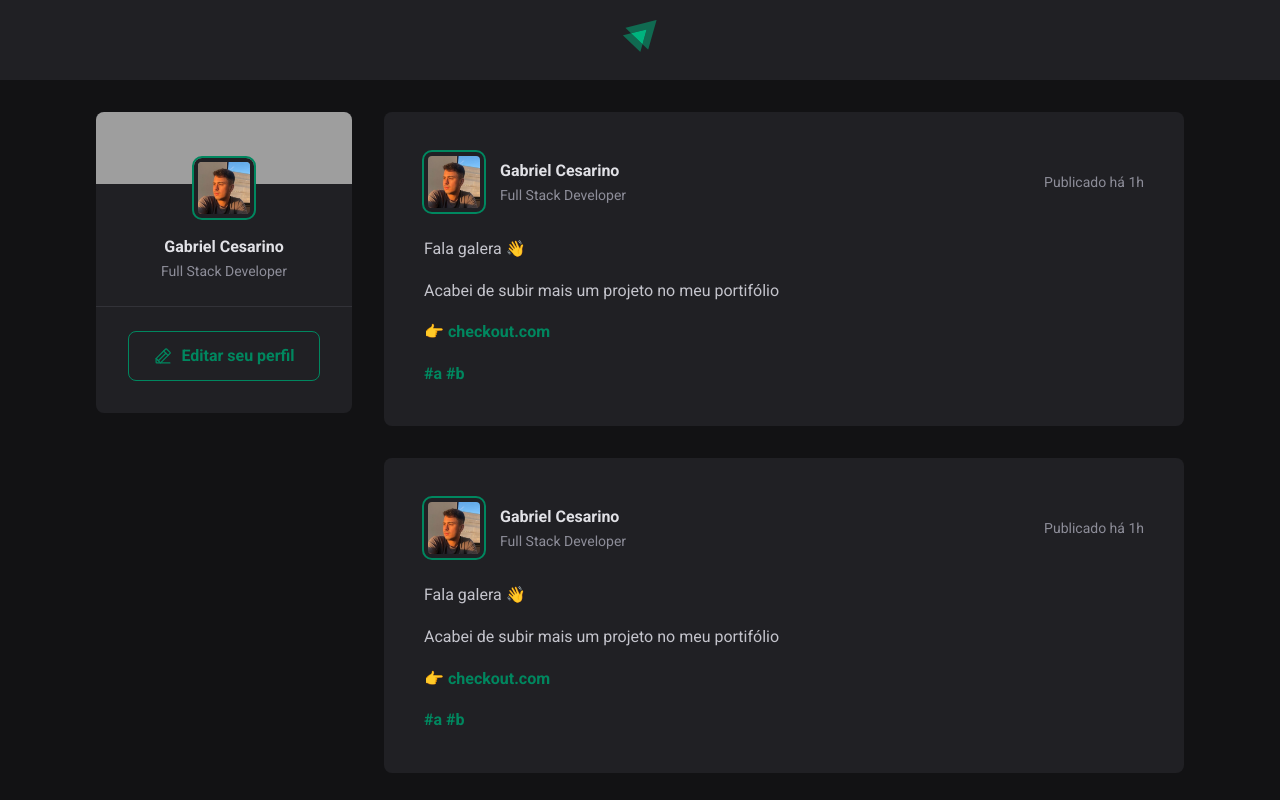
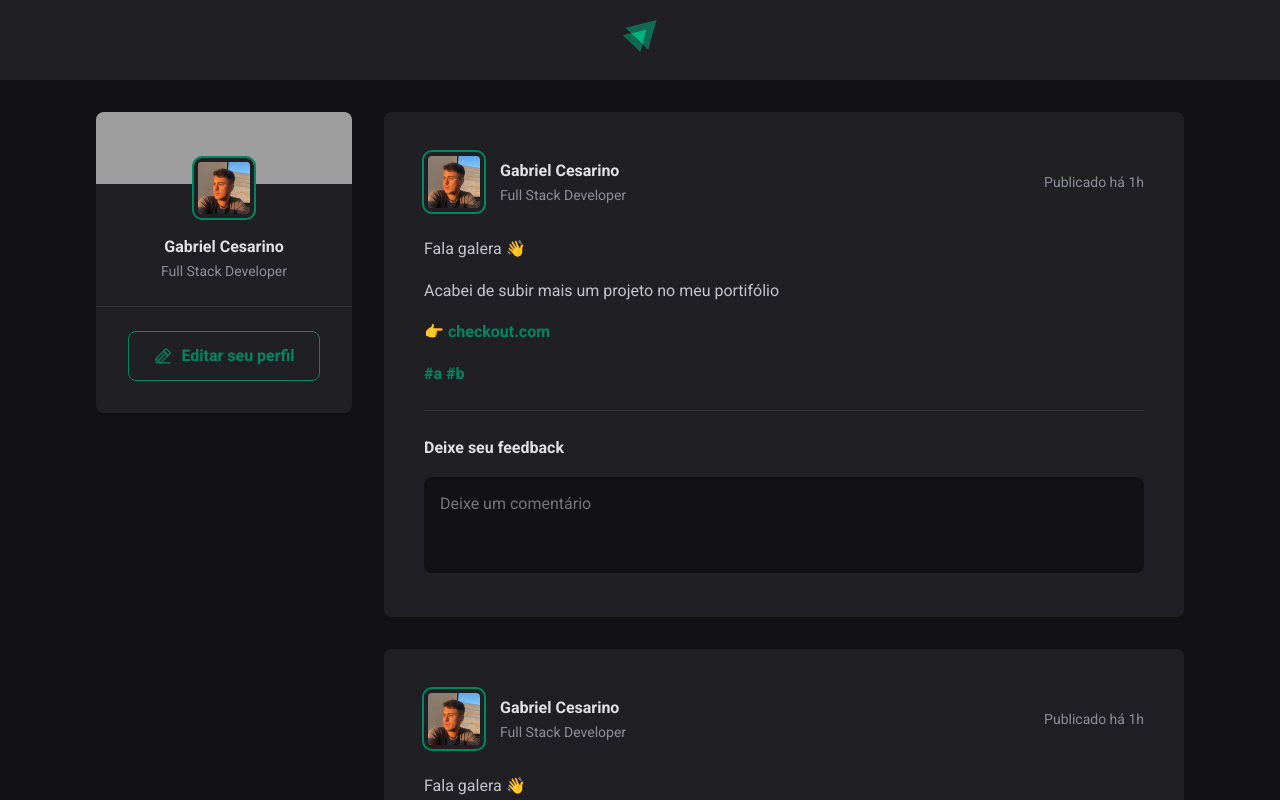
Before and after one commit to gabrielCesarino/ignite-feed, a React (Vite) app: page / in a window 1280 px wide. Shown: the top 800 px of the page. Built offline with nearby package versions, Linux system fonts and the light colour scheme; grey boxes are pictures that could not be loaded.

Commit message:
style: commentForm

```diff
--- a/src/components/Post.jsx
+++ b/src/components/Post.jsx
@@ -26,6 +26,16 @@
                     <a href="#">#b</a>
                 </p>
             </div>
+
+            <form className={styles.commentForm}>
+                <strong>Deixe seu feedback</strong>
+                <textarea
+                    placeholder='Deixe um comentário'
+                />
+                <footer>
+                    <button type='submit'>Publicar  </button>
+                </footer>
+            </form>
         </article>
     )
 }
--- a/src/components/Post.module.scss
+++ b/src/components/Post.module.scss
@@ -67,4 +67,55 @@
             }
         }
     }
+
+    .commentForm {
+        width: 100%;
+        margin-top: 1.5rem;
+        padding-top: 1.5rem;
+        border-top: 1px solid var(--gray-600);
+
+        & > strong {
+            line-height: 1.6;
+            color: var(--gray-100);
+        }
+
+        textarea {
+            width: 100%;
+            background: var(--gray-900);
+            resize: none;
+            height: 6rem;
+            padding: 1rem;
+            border: none;
+            border-radius: 8px;
+            color: var(--gray-100);
+            line-height: 1.4;
+            margin-top: 1rem;
+        }
+
+        footer {
+            visibility: hidden;
+            max-height: 0;
+        }
+
+        &:focus-within footer {
+            visibility: visible;
+            max-height: none;
+        }
+
+        button[type=submit] {
+            padding: 1rem 1.5rem;
+            margin-top: 1rem;
+            border-radius: 8px;
+            border: 0;
+            background: var(--green-500);
+            color: var(--white);
+            font-weight: bold;
+            cursor: pointer;
+            transition: background-color 0.1s;
+
+            &:hover{
+                background: var(--green-300);
+            }
+        }
+    }
 }
--- a/src/global.scss
+++ b/src/global.scss
@@ -10,6 +10,11 @@
 
     --green-300: #00B37E;
     --green-500: #00875f;
+  }
+
+  :focus {
+    outline: transparent;
+    box-shadow: 0 0 0 2px var(--green-500);
   }
 
 * {
```
